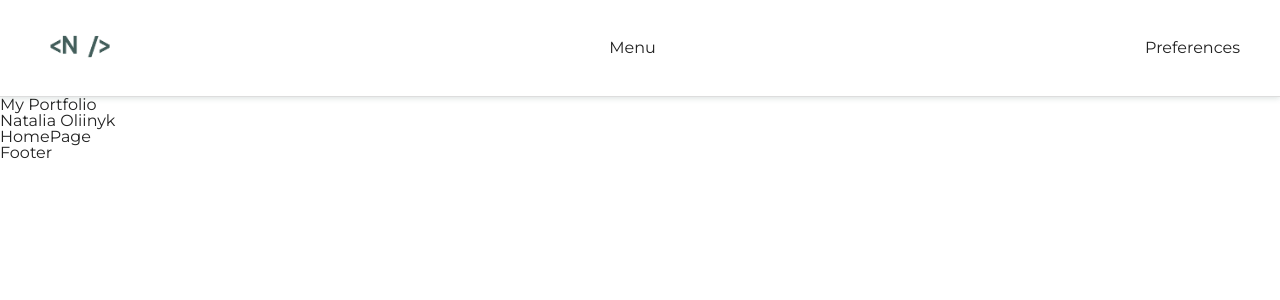
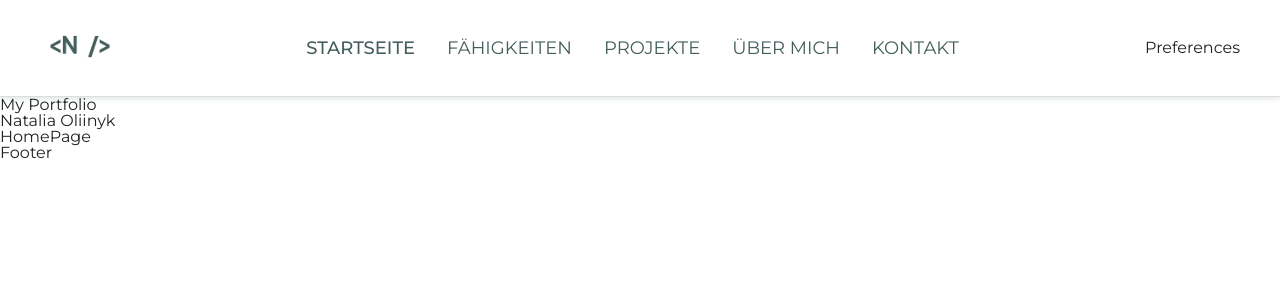
Before and after one commit to NataliiaOliinyk-gi/portfolio, a React (Vite) app: page / in a window 1280 px wide. Shown: the top 300 px of the page. Built offline with nearby package versions, Linux system fonts and the light colour scheme; a web font is replaced by a local one.

Commit message:
add menu

```diff
--- a/package.json
+++ b/package.json
@@ -10,6 +10,7 @@
     "preview": "vite preview"
   },
   "dependencies": {
+    "nanoid": "^5.1.6",
     "react": "^19.1.1",
     "react-dom": "^19.1.1",
     "react-router-dom": "^7.9.4"
--- a/src/modules/Header/Header.module.css
+++ b/src/modules/Header/Header.module.css
@@ -13,6 +13,5 @@
     border-bottom: 1px solid var(--light-border-color);
     background-color: var(--white-background-color);
     backdrop-filter: blur(10px);
-    /* box-shadow: 0 1px 8px var(--main-hover-color); */
     box-shadow: 0 1px 6px color-mix(in srgb, var(--main-hover-color) 20%, transparent);
 }
--- a/src/modules/Header/Header.tsx
+++ b/src/modules/Header/Header.tsx
@@ -1,7 +1,8 @@
 import type { FC } from "react";
 
 import Logo from "../../shared/Logo/Logo";
-
+import Menu from "./Menu/Menu";
+import Preferences from "./Preferences/Preferences";
 
 import styles from "./Header.module.css";
 
@@ -9,8 +10,8 @@ const Header: FC = () => {
   return (
     <header className={styles.nav}>
       <Logo />
-      <div>Menu</div>
-      <div>Preferences</div>
+      <Menu />
+      <Preferences />
     </header>
   );
 };
--- /dev/null
+++ b/src/modules/Header/Menu/Menu.module.css
@@ -0,0 +1,51 @@
+.menu {
+    display: flex;
+    justify-content: center;
+    align-items: center;
+    gap: 32px;
+}
+
+.link {
+    position: relative;
+    display: inline-block;
+    text-decoration: none;
+    font-weight: 400;
+    font-size: 18px;
+    color: var(--second-text-color);
+    text-transform: uppercase;
+    white-space: nowrap;
+}
+
+.link::before {
+    /* висота плашки */
+    --bar-h: 0.5em;
+    /* відступ від нижнього краю літер */
+    --bar-offset: 0.1em;
+
+    content: "";
+    position: absolute;
+    z-index: -1;
+    left: 0;
+    bottom: calc(var(--bar-offset) * -1);
+    height: var(--bar-h);
+    width: 100%;
+    background: color-mix(in srgb, var(--second-text-color) 20%, transparent);
+    border-radius: 3px;
+
+    transform: scaleX(0);
+    transform-origin: left;
+    transition: transform 0.8s ease;
+}
+
+.link:hover::before {
+    transform: scaleX(1);
+}
+
+.link:global(.active) {
+    color: var(--second-text-color);
+    font-weight: 500;
+}
+
+@media (prefers-reduced-motion: reduce) {
+  .link::before { transition: none; transform: scaleX(1); }
+}
--- /dev/null
+++ b/src/modules/Header/Menu/Menu.tsx
@@ -0,0 +1,26 @@
+import type { FC } from "react";
+import { NavLink } from "react-router-dom";
+
+import menuItems from "./menuItems";
+
+import type { IMenuItems } from "./menuItems";
+
+import styles from "./Menu.module.css";
+
+const element = menuItems.map(({ id, href, text }: IMenuItems) => (
+  <li key={id}>
+    <NavLink to={href} className={styles.link}>
+      {text}
+    </NavLink>
+  </li>
+));
+
+const Menu: FC = () => {
+  return (
+    <div>
+      <ul className={styles.menu}>{element}</ul>
+    </div>
+  );
+};
+
+export default Menu;
--- /dev/null
+++ b/src/modules/Header/Menu/menuItems.ts
@@ -0,0 +1,37 @@
+import { nanoid } from "nanoid";
+
+export interface IMenuItems {
+  id: string;
+  href: string;
+  text: string;
+}
+
+const menuItems = [
+  {
+    id: nanoid(),
+    href: "/",
+    text: "Startseite",
+  },
+  {
+    id: nanoid(),
+    href: "/skills",
+    text: "Fähigkeiten",
+  },
+  {
+    id: nanoid(),
+    href: "/projects",
+    text: "Projekte",
+  },
+  {
+    id: nanoid(),
+    href: "/about",
+    text: "Über Mich",
+  },
+  {
+    id: nanoid(),
+    href: "/contact",
+    text: "Kontakt",
+  },
+];
+
+export default menuItems;
--- /dev/null
+++ b/src/modules/Header/Preferences/Preferences.tsx
@@ -0,0 +1,13 @@
+import type { FC } from "react";
+
+import styles from "./Preferences.module.css";
+
+const Preferences: FC = () => {
+  return (
+    <div>
+      <p>Preferences</p>
+    </div>
+  );
+};
+
+export default Preferences;
```
Also changed, not shown: src/modules/Header/Preferences/Preferences.module.css (added), 1 other file (tests, documents, lock files or other folders).
